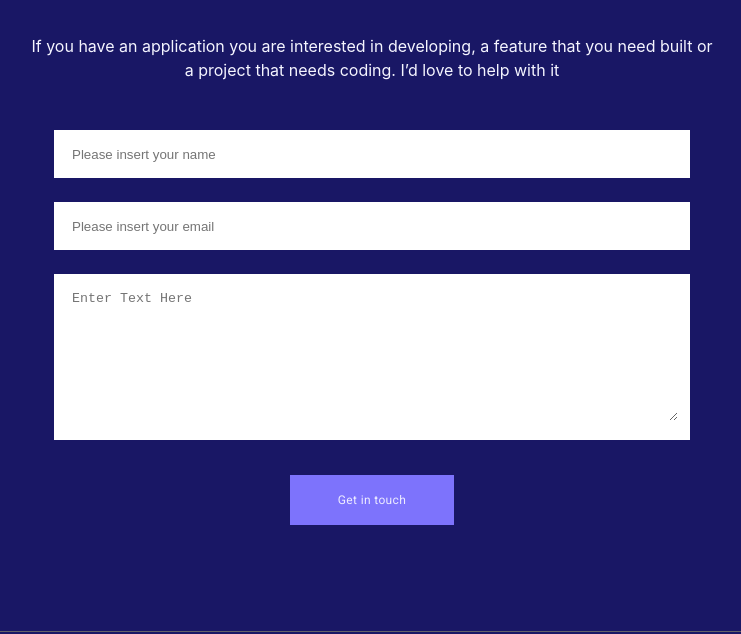
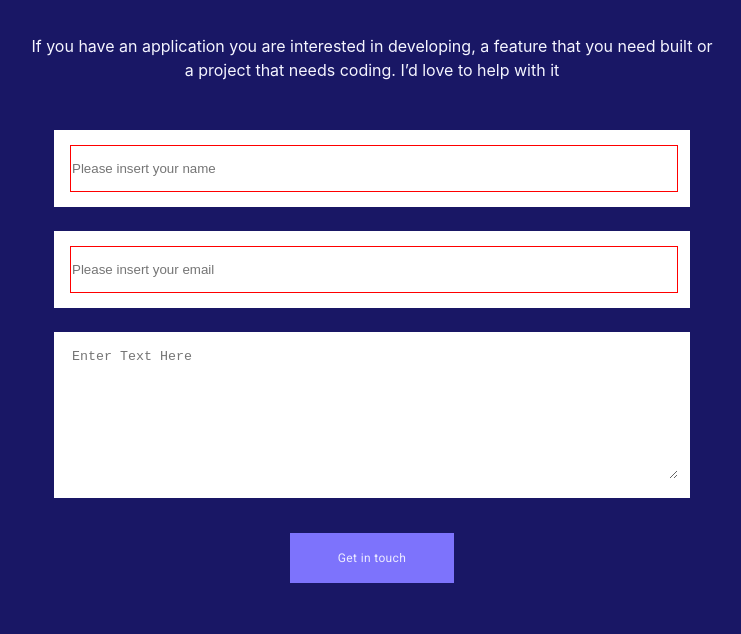
Before and after one commit to Beardless-sheik/Alicks-Portfolio, a website: page index.html in a window 1280 px wide. Shown: the part 3900-4534 px from the top of the page, without its empty margins (268-1009 px from the left). Drawn offline with Linux system fonts and the light colour scheme; a web font is replaced by a local one.

Commit message:
Update style.css
added styles for valid and invalid elements

```diff
--- a/style.css
+++ b/style.css
@@ -413,6 +413,9 @@ input {
   border-right-style: hidden;
   border-left-style: hidden;
   border-bottom-style: hidden;
+  width: 100%;
+  height: 100%;
+  padding: 15px 1px 15px;
 }
 
 textarea {
@@ -700,6 +703,14 @@ div .show-project {
   align-items: center;
 }
 
+input:valid {
+  background: #f7f3ff;
+}
+
+input:invalid {
+  border: 1px solid red;
+}
+
 @media only screen and (max-width: 991px) {
   .works-headline {
     text-transform: uppercase;
```
